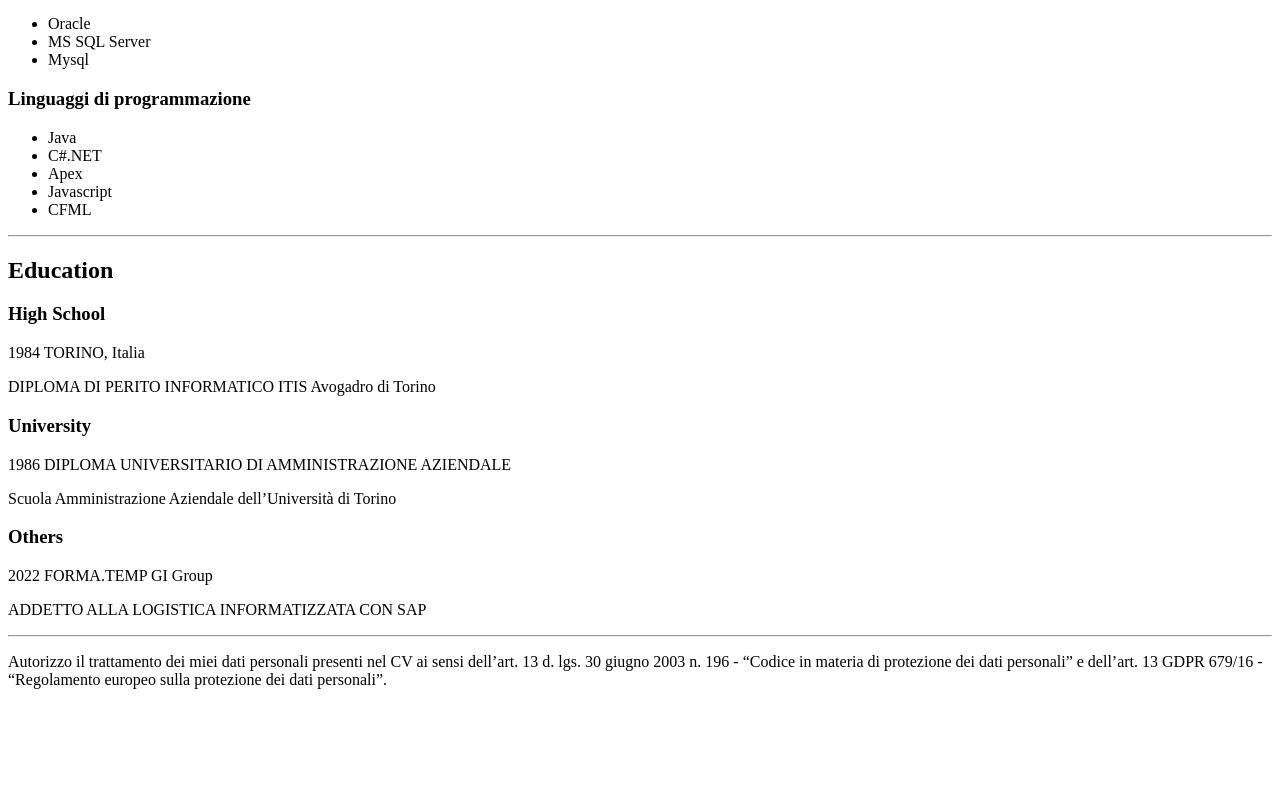
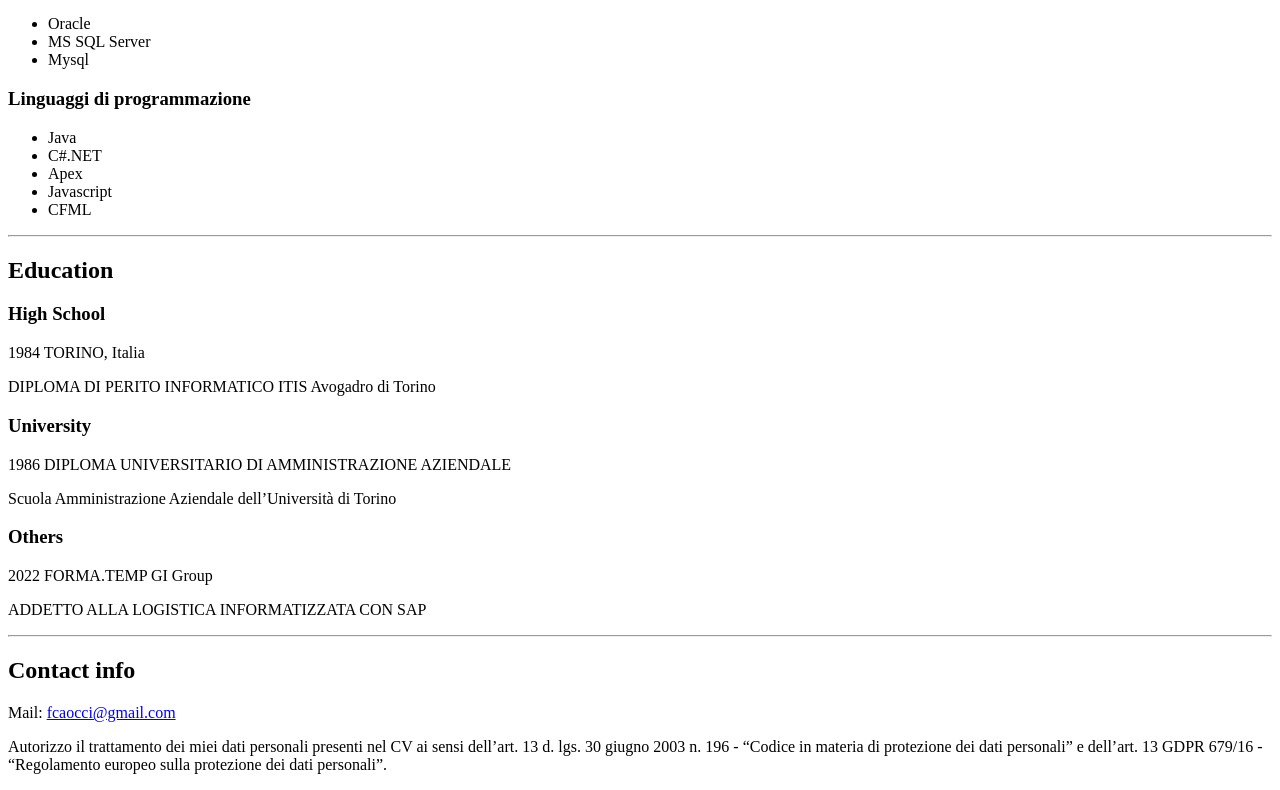
Before and after one commit to fcaocci/cv, a plain HTML site: page index.html in a window 1280 px wide. Shown: the part 846-1636 px from the top of the page. Before the commit the page ends 1551 px from the top, so only its background shows below. Drawn offline with Linux system fonts and the light colour scheme.

Commit message:
added contact info

```diff
--- a/index.html
+++ b/index.html
@@ -2,7 +2,7 @@
 <html lang="en">
 <head>
     <meta charset="UTF-8">
-    <title>FLavio's Resume</title>
+    <title>Flavio's Resume</title>
 </head>
 <body>
     <h1>
@@ -49,10 +49,9 @@ Sono inoltre in grado di comunicare efficacemente in lingua inglese
 <h3>Others</h3>
 <p>2022 FORMA.TEMP GI Group</p>
 <p>ADDETTO ALLA LOGISTICA INFORMATIZZATA CON SAP</p>
-
-
-
 <hr/>
+<h2>Contact info</h2>
+<p>Mail: <a href="mailto:fcaocci@gmail.com">fcaocci@gmail.com</a></p>
 <footer>
     <p>Autorizzo il trattamento dei miei dati personali presenti nel CV ai sensi dell’art. 13 d. lgs. 30 giugno 2003 n. 196 - “Codice in materia di protezione dei dati personali” e dell’art. 13 GDPR 679/16 - “Regolamento europeo sulla protezione dei dati personali”.</p>
 </footer>
```
